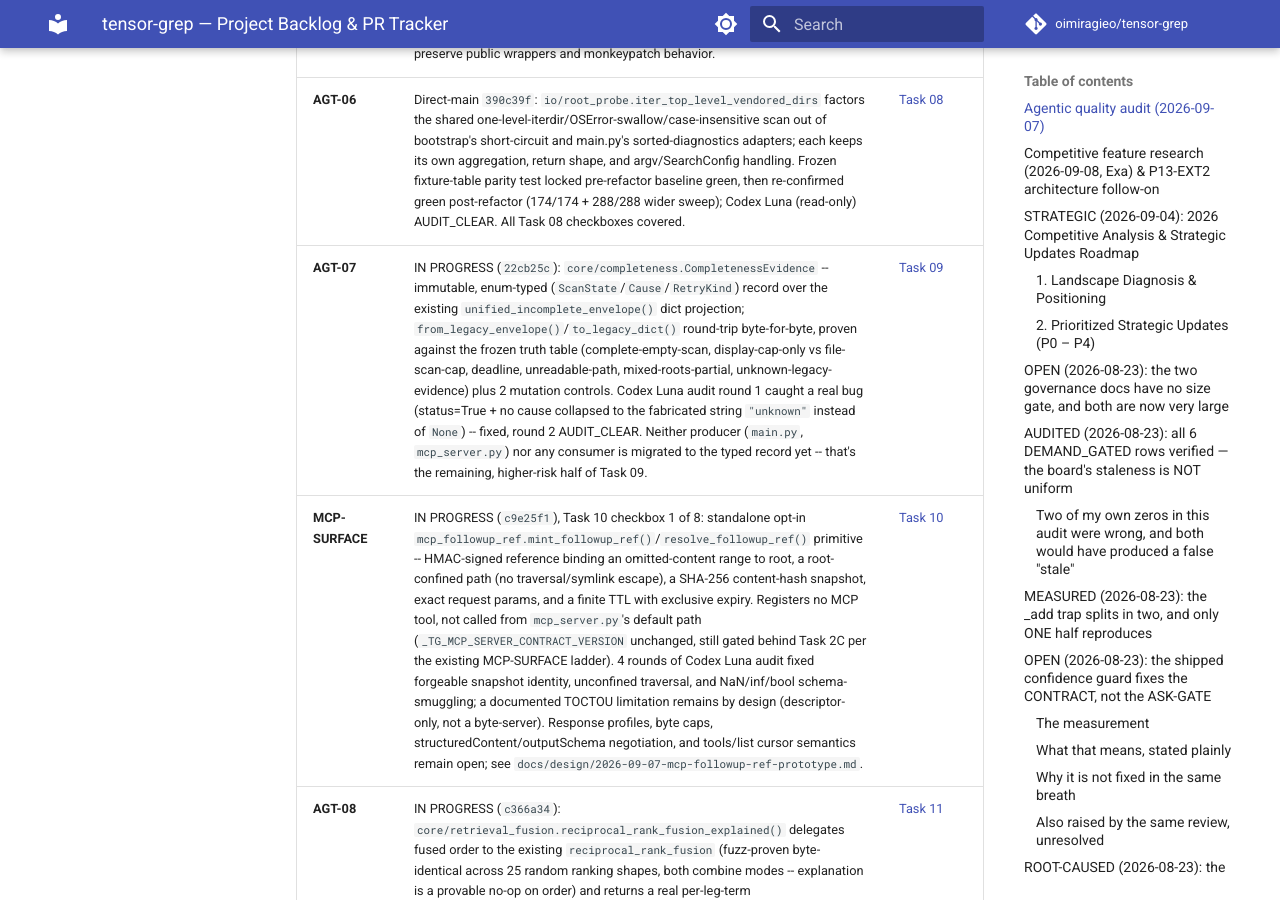
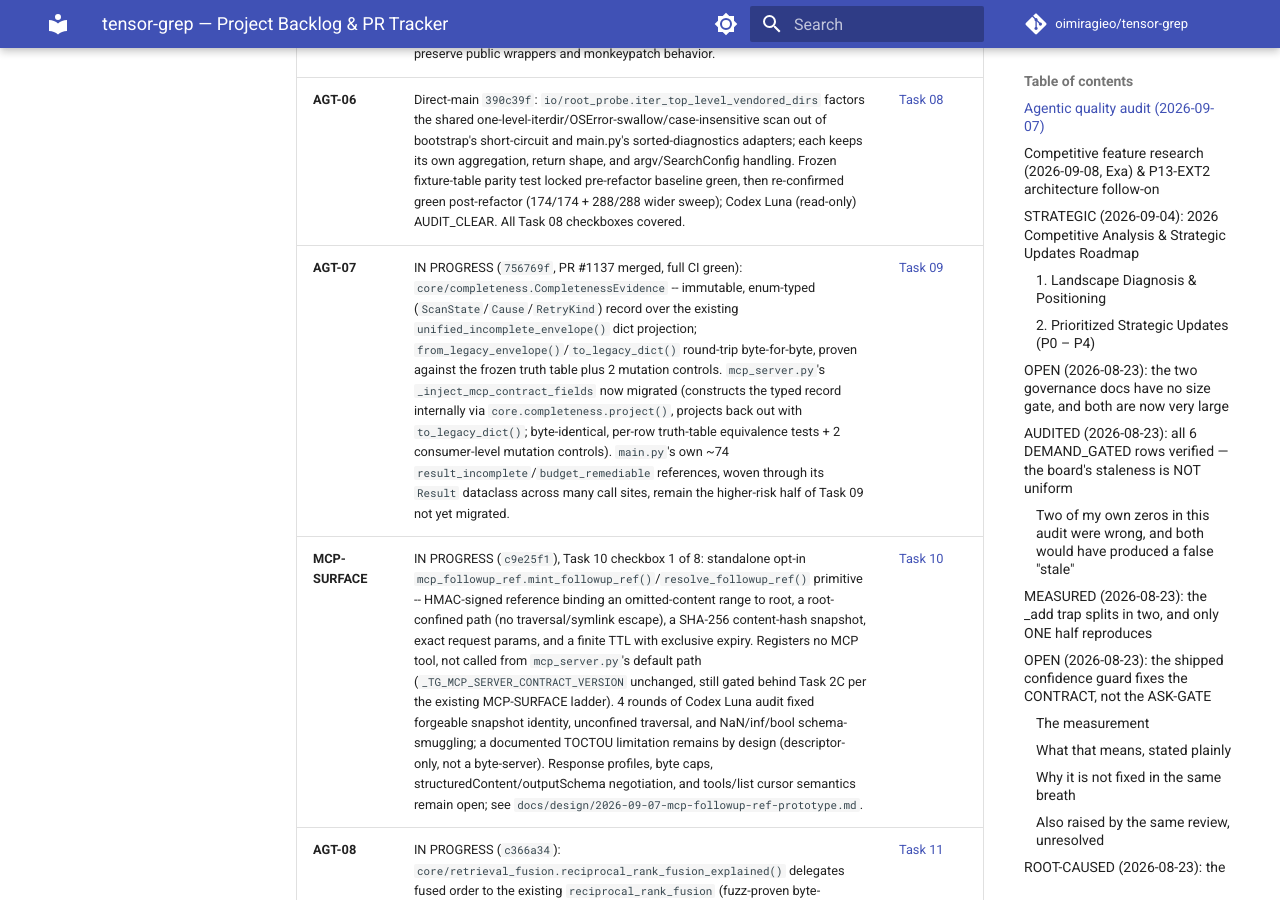
Before and after one commit to oimiragieo/tensor-grep, an MkDocs documentation site: the page built from docs/BACKLOG.md, in a window 1280 px wide and 900 px high, scrolled down 1682 px. Built offline with MkDocs 1.6.1 and Material for MkDocs 9.7.7, drawn with Linux system fonts in a browser that asks for light colours; comment, search, counter and statistics services are not loaded; some of the changed text lies outside the part shown.

Commit message:
docs(backlog): AGT-07 mcp_server migration merged (PR #1137)
Co-Authored-By: Claude Sonnet 5 <noreply@anthropic.com>
Claude-Session: https://claude.ai/code/session_01JQPNwabk1wrWGVXyzW6W75

```diff
--- a/docs/BACKLOG.md
+++ b/docs/BACKLOG.md
@@ -15,7 +15,7 @@
 | **P9** | IN PROGRESS: `docs/design/2026-09-07-cache-ownership.md` records the component-ownership map (repo_map/session/native-trigram/semantic-BM25 caches, keys, lifetimes, invalidation) and formalizes the explicit disposition for dormant `semantic_index.py` -- **RETAIN, library-only, not adopted** (zero production callers verified via `git grep`, reaffirming the 2026-08-01 dead-code campaign's prior retain decision), guarded by `tests/unit/test_semantic_index_dormant_disposition.py` so a new caller or a lost honesty docstring can't drift silently. Zero-redundant-warm-map-builds (the `session_prepare` -> `build_prepare_snapshot` -> full `build_repo_map` rescan-on-every-call gap) and generation-safe publication remain open -- both require refactoring shared `prepare_service.py`/`session_store.py` code, deferred to avoid rushing a regression. | [Task 06](plans/2026-09-07-agentic-quality-simplification.md#task-06) |
 | **P13** | Extend existing P13: freeze import edges then extract shared CLI/MCP services; preserve public wrappers and monkeypatch behavior. | [Task 07](plans/2026-09-07-agentic-quality-simplification.md#task-07) |
 | **AGT-06** | Direct-main `390c39f`: `io/root_probe.iter_top_level_vendored_dirs` factors the shared one-level-iterdir/OSError-swallow/case-insensitive scan out of bootstrap's short-circuit and main.py's sorted-diagnostics adapters; each keeps its own aggregation, return shape, and argv/SearchConfig handling. Frozen fixture-table parity test locked pre-refactor baseline green, then re-confirmed green post-refactor (174/174 + 288/288 wider sweep); Codex Luna (read-only) AUDIT_CLEAR. All Task 08 checkboxes covered. | [Task 08](plans/2026-09-07-agentic-quality-simplification.md#task-08) |
-| **AGT-07** | IN PROGRESS (`22cb25c`): `core/completeness.CompletenessEvidence` -- immutable, enum-typed (`ScanState`/`Cause`/`RetryKind`) record over the existing `unified_incomplete_envelope()` dict projection; `from_legacy_envelope()`/`to_legacy_dict()` round-trip byte-for-byte, proven against the frozen truth table (complete-empty-scan, display-cap-only vs file-scan-cap, deadline, unreadable-path, mixed-roots-partial, unknown-legacy-evidence) plus 2 mutation controls. Codex Luna audit round 1 caught a real bug (status=True + no cause collapsed to the fabricated string `"unknown"` instead of `None`) -- fixed, round 2 AUDIT_CLEAR. Neither producer (`main.py`, `mcp_server.py`) nor any consumer is migrated to the typed record yet -- that's the remaining, higher-risk half of Task 09. | [Task 09](plans/2026-09-07-agentic-quality-simplification.md#task-09) |
+| **AGT-07** | IN PROGRESS (`756769f`, PR #1137 merged, full CI green): `core/completeness.CompletenessEvidence` -- immutable, enum-typed (`ScanState`/`Cause`/`RetryKind`) record over the existing `unified_incomplete_envelope()` dict projection; `from_legacy_envelope()`/`to_legacy_dict()` round-trip byte-for-byte, proven against the frozen truth table plus 2 mutation controls. `mcp_server.py`'s `_inject_mcp_contract_fields` now migrated (constructs the typed record internally via `core.completeness.project()`, projects back out with `to_legacy_dict()`; byte-identical, per-row truth-table equivalence tests + 2 consumer-level mutation controls). `main.py`'s own ~74 `result_incomplete`/`budget_remediable` references, woven through its `Result` dataclass across many call sites, remain the higher-risk half of Task 09 not yet migrated. | [Task 09](plans/2026-09-07-agentic-quality-simplification.md#task-09) |
 | **MCP-SURFACE** | IN PROGRESS (`c9e25f1`), Task 10 checkbox 1 of 8: standalone opt-in `mcp_followup_ref.mint_followup_ref()`/`resolve_followup_ref()` primitive -- HMAC-signed reference binding an omitted-content range to root, a root-confined path (no traversal/symlink escape), a SHA-256 content-hash snapshot, exact request params, and a finite TTL with exclusive expiry. Registers no MCP tool, not called from `mcp_server.py`'s default path (`_TG_MCP_SERVER_CONTRACT_VERSION` unchanged, still gated behind Task 2C per the existing MCP-SURFACE ladder). 4 rounds of Codex Luna audit fixed forgeable snapshot identity, unconfined traversal, and NaN/inf/bool schema-smuggling; a documented TOCTOU limitation remains by design (descriptor-only, not a byte-server). Response profiles, byte caps, structuredContent/outputSchema negotiation, and tools/list cursor semantics remain open; see `docs/design/2026-09-07-mcp-followup-ref-prototype.md`. | [Task 10](plans/2026-09-07-agentic-quality-simplification.md#task-10) |
 | **AGT-08** | IN PROGRESS (`c366a34`): `core/retrieval_fusion.reciprocal_rank_fusion_explained()` delegates fused order to the existing `reciprocal_rank_fusion` (fuzz-proven byte-identical across 25 random ranking shapes, both combine modes -- explanation is a provable no-op on order) and returns a real per-leg-term `FusionExplanation` per chunk, including an explicit 0.0 floor for a leg that never ranked the chunk. Codex Luna audit round 1 caught two real defects (duplicate-chunk-id-in-one-leg divergence from the plain function's accumulation; silent duplicate-`leg_names` overwrite), both fixed (exact per-occurrence accumulation, `leg_names` uniqueness validated), round 2 AUDIT_CLEAR. Wiring this into `tg search`'s CLI/MCP output and the production BM25+dense retrieval call sites remains open. | [Task 11](plans/2026-09-07-agentic-quality-simplification.md#task-11) |
 | **P12** | IN PROGRESS (`1f6f4b0`): `core/retrieval_dense.DenseStageTimings` + `DenseIndex.query_with_timings()` separately time corpus-encode (recorded at construction), query-encode, score, and sort; `query()` delegates to the timed variant so ranking/tie-break order is provably unchanged. `benchmarks/profile_dense_stages.py` is the min-of-N measurement harness (noise-floor discipline), synthetic corpus (no fetch dependency to run), skips cleanly when `model2vec`/the fetched model are absent -- verified on this box, which lacks the extra. Fake-encoder tests (18/18) cover the instrument without a real model. Model/corpus reuse-by-identity, bounded top-k selection vs full sort, and the actual float16/int8/ONNX comparison arm remain open. | [Task 12](plans/2026-09-07-agentic-quality-simplification.md#task-12) |
```
